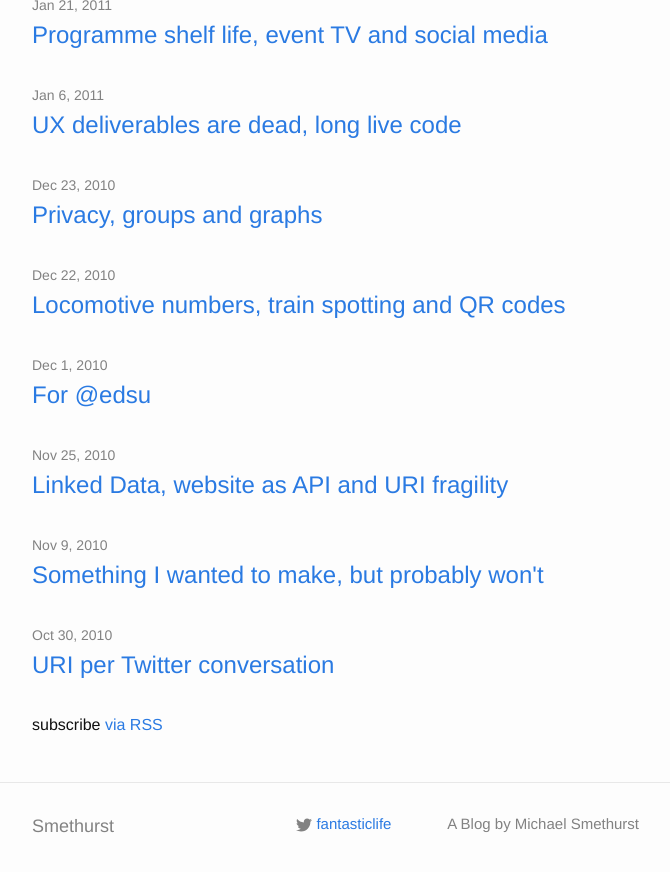
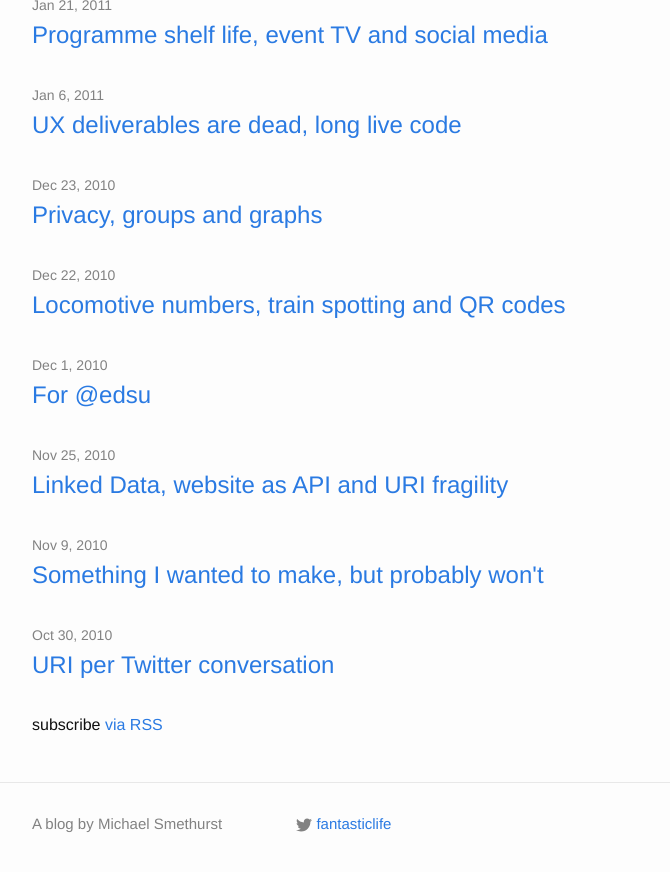
Before and after one commit to fantasticlife/smethur.st, a Jekyll site: the page built from index.html, in a window 1280 px wide and 900 px high, scrolled down 2556 px. Shown: the top 872 px of the window, without its empty margins (238-908 px from the left). Built offline with Jekyll 4.4.1, drawn with Linux system fonts in a browser that asks for light colours.

Commit message:
Changed footer

```diff
--- a/_config.yml
+++ b/_config.yml
@@ -7,7 +7,7 @@
 
 # Site settings
 title: Smethurst
-description: A Blog by Michael Smethurst
+description: A blog by Michael Smethurst
 baseurl: "" # the subpath of your site, e.g. /blog
 url: "http://smethur.st" # the base hostname & protocol for your site
 permalink: /posts/:title
--- a/_includes/footer.html
+++ b/_includes/footer.html
@@ -3,8 +3,11 @@
   <div class="wrapper">
 
     <div class="footer-col-wrapper">
+
+
+
       <div class="footer-col footer-col-1">
-        <h2 class="footer-heading">{{ site.title }}</h2>
+        <p>{{ site.description }}</p>
       </div>
 
       <div class="footer-col footer-col-2">
@@ -22,10 +25,6 @@
           {% endif %}
         </ul>
       </div>
-
-      <div class="footer-col footer-col-3">
-        <p>{{ site.description }}</p>
-      </div>
     </div>
 
   </div>
```
